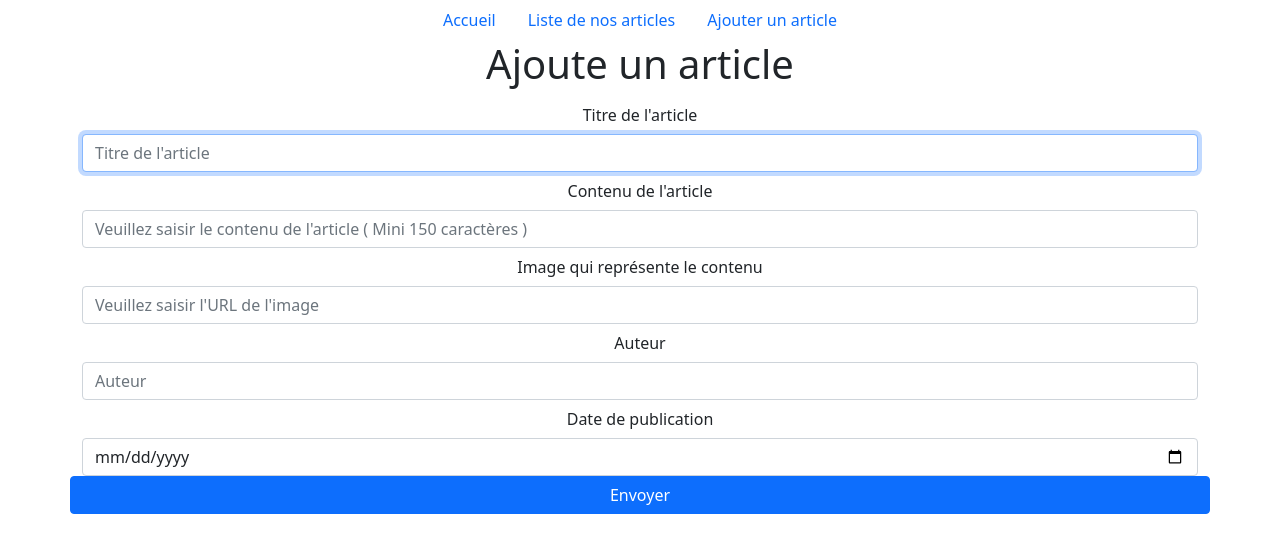
After one commit to MateoB00/TestPhp, a PHP site: template views/ajout-article.html.php in a window 1280 px wide. The commit adds this page. Shown: the top 553 px of the page. Run offline with PHP 8.4, Linux system fonts and the light colour scheme; the template is opened without the code that fills it, so the values that code supplies are empty.

Commit message:
Add files via upload

```diff
--- /dev/null
+++ b/views/ajout-article.html.php
@@ -0,0 +1,53 @@
+<?php
+
+require_once __DIR__ . "/parties/header.html.php";
+?>
+
+<h1>Ajoute un article</h1>
+
+
+<form method="post">
+    <?php if (!empty($error)) { ?>
+        <div class="alert alert-danger alert-dismissible fade show" role="alert">
+            <strong>Oups !</strong> <?php echo $error ?>
+        </div>
+    <?php } ?>
+
+    <div class="form-group row">
+        <label for="titre" class="col-12 col-form-label">Titre de l'article</label>
+        <div class="col-12">
+            <input type="text" class="form-control" name="titre" id="titre" placeholder="Titre de l'article" required autofocus>
+        </div>
+    </div>
+    <div class="form-group row">
+        <label for="contenu" class="col-12 col-form-label">Contenu de l'article</label>
+        <div class="col-12">
+            <input type="text" class="form-control" name="contenu" id="contenu" placeholder="Veuillez saisir le contenu de l'article ( Mini 150 caractères )" required>
+        </div>
+    </div>
+    <div class="form-group row">
+        <label for="image" class="col-12 col-form-label">Image qui représente le contenu</label>
+        <div class="col-12">
+            <input type="img" class="form-control" name="image" id="image" placeholder="Veuillez saisir l'URL de l'image" required>
+        </div>
+    </div>
+    <div class="form-group row">
+        <label for="auteur" class="col-12 col-form-label">Auteur</label>
+        <div class="col-12">
+            <input type="text" class="form-control" name="auteur" id="auteur" placeholder="Auteur" required>
+        </div>
+    </div>
+    <div class="form-group row">
+        <label for="date" class="col-12 col-form-label">Date de publication</label>
+        <div class="col-12">
+            <input type="date" class="form-control" name="date_de_publication" id="date" placeholder="Date de publication" required>
+        </div>
+    </div>
+
+    <div class="form-group row">
+        <button type="submit" class="btn btn-primary">Envoyer</button>
+    </div>
+
+</form>
+
+<?php include __DIR__ . '/parties/footer.html.php';
--- a/views/parties/header.html.php
+++ b/views/parties/header.html.php
@@ -14,6 +14,6 @@
     <nav class="nav justify-content-center">
         <a class="nav-link" href="<?= url("home") ?>">Accueil</a>
         <a class="nav-link" href="<?= url("liste-articles") ?>">Liste de nos articles</a>
-        <a class="nav-link" href="#"></a>
+        <a class="nav-link" href="<?= url("ajout") ?>">Ajouter un article</a>
     </nav>
     <div class="container text-center">
```
